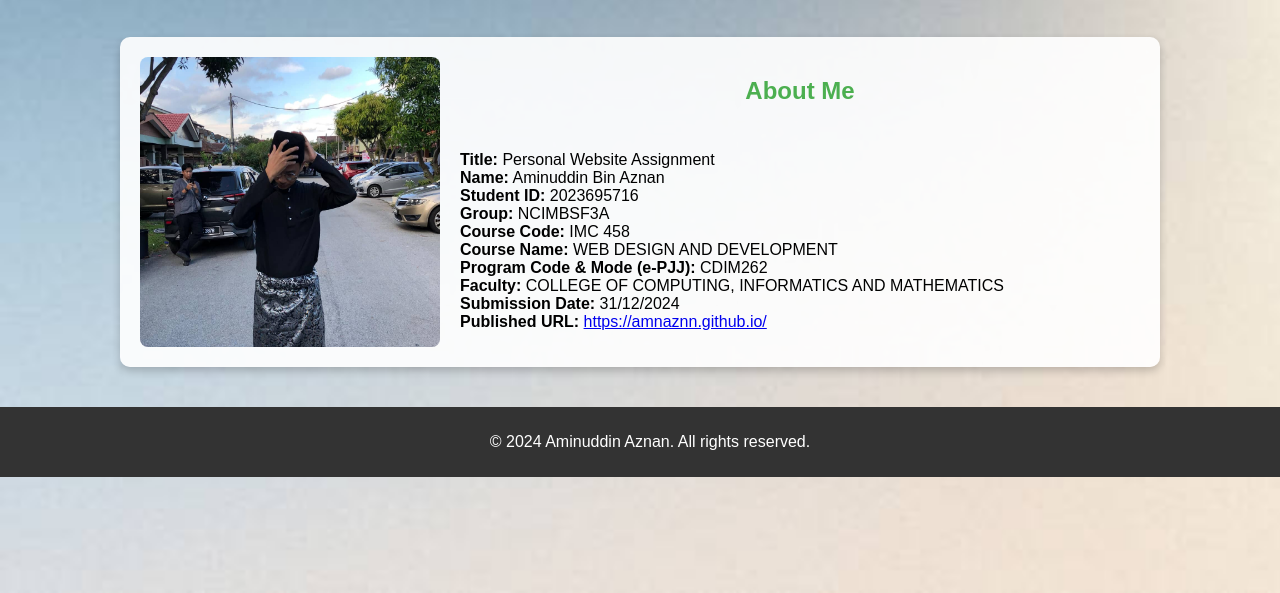
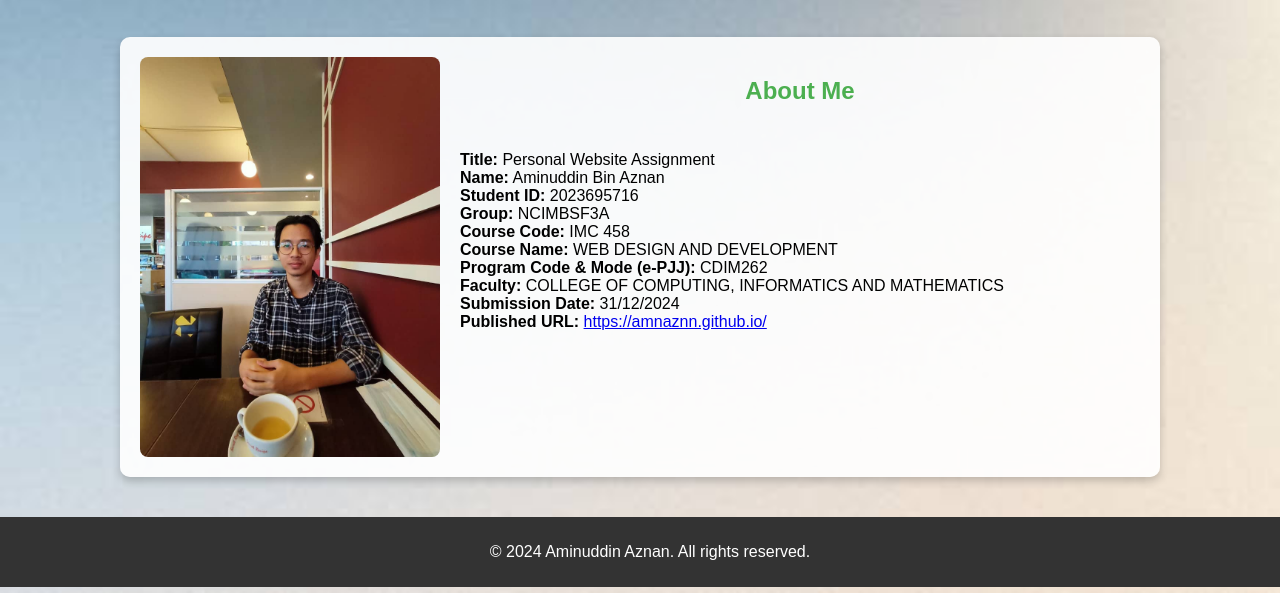
Before and after one commit to amnaznn/amnaznn.github.io, a plain HTML site: page AboutMe.html in a window 1280 px wide. Shown: the part 207-800 px from the top of the page. Drawn offline with Linux system fonts and the light colour scheme.

Commit message:
Update AboutMe.html

```diff
--- a/AboutMe.html
+++ b/AboutMe.html
@@ -91,7 +91,7 @@
 </nav>
 
 <section class="content">
-    <img src="Image/profilepic.jpeg" alt="Your Image">
+    <img src="Image/hppic.jpeg" alt="Your Image">
     <div class="details">
         <h1>About Me</h1>
         <ul class="biodata">
```
